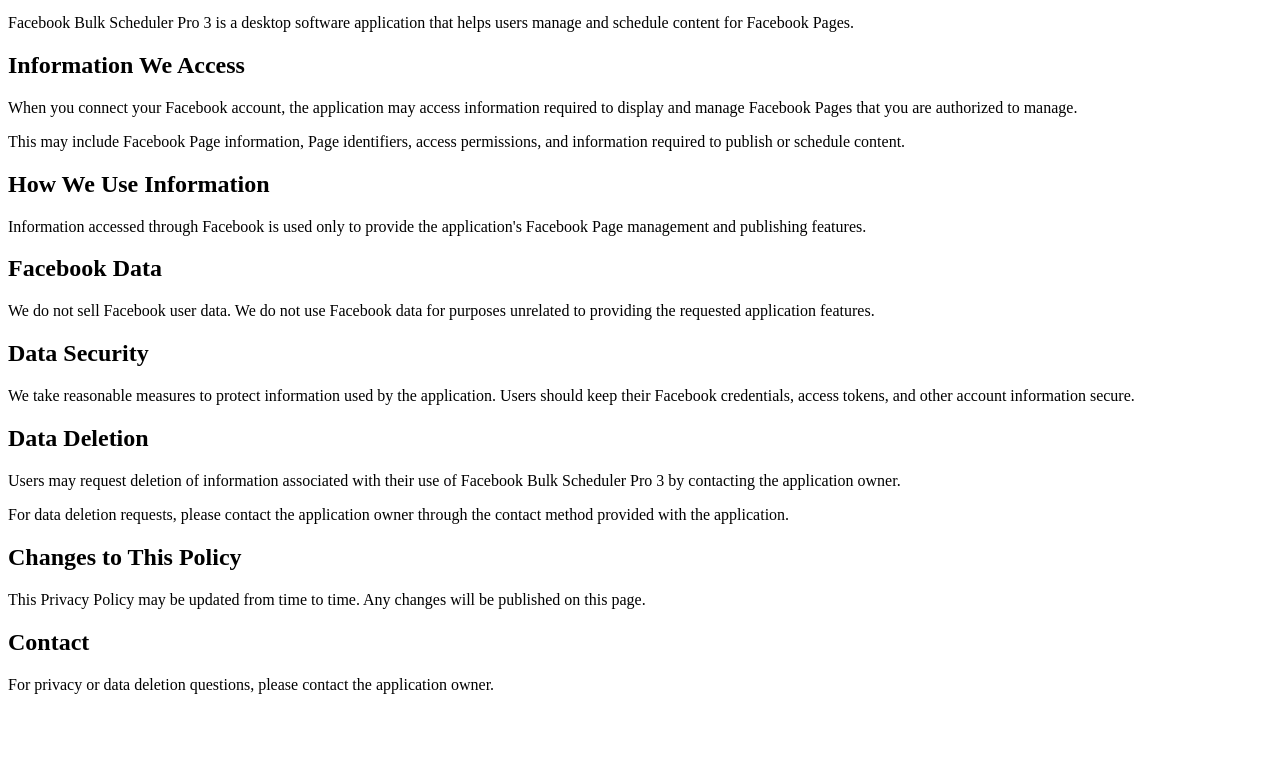
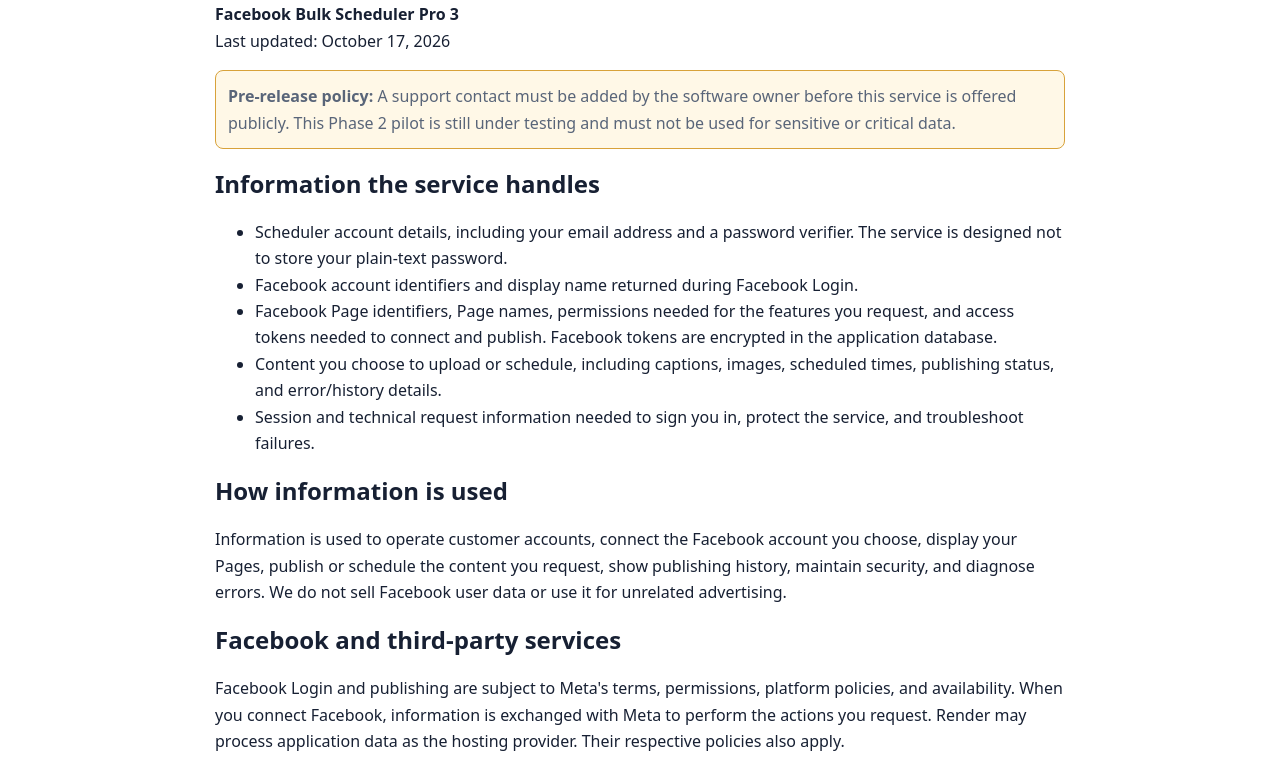
Before and after one commit to sanjagdew1-spec/facebook-bulk-scheduler-pro-3, a website: page privacy-policy.html in a window 1280 px wide. Shown: the part 100-871 px from the top of the page. Before the commit the page ends 810 px from the top, so only its background shows below. Drawn offline with Linux system fonts and the light colour scheme.

Commit message:
Update Phase 2 privacy policy for customer accounts and pre-release data handling

```diff
--- a/privacy-policy.html
+++ b/privacy-policy.html
@@ -1,79 +1,46 @@
-<!DOCTYPE html>
+<!doctype html>
 <html lang="en">
 <head>
-    <meta charset="UTF-8">
-    <meta name="viewport" content="width=device-width, initial-scale=1.0">
-    <title>Privacy Policy - Facebook Bulk Scheduler Pro 3</title>
+  <meta charset="utf-8">
+  <meta name="viewport" content="width=device-width, initial-scale=1">
+  <title>Privacy Policy — Facebook Bulk Scheduler Pro 3</title>
+  <style>body{max-width:850px;margin:40px auto;padding:0 20px;font:16px/1.65 system-ui,sans-serif;color:#172033}h1,h2{line-height:1.25}small,.notice{color:#596579}.notice{padding:12px;border:1px solid #d8a23a;border-radius:8px;background:#fff8e7}</style>
 </head>
 <body>
-    <h1>Privacy Policy</h1>
+  <h1>Privacy Policy</h1>
+  <p><strong>Facebook Bulk Scheduler Pro 3</strong><br>Last updated: October 17, 2026</p>
+  <p class="notice"><strong>Pre-release policy:</strong> A support contact must be added by the software owner before this service is offered publicly. This Phase 2 pilot is still under testing and must not be used for sensitive or critical data.</p>
 
-    <p><strong>Last Updated:</strong> October 4, 2026</p>
+  <h2>Information the service handles</h2>
+  <ul>
+    <li>Scheduler account details, including your email address and a password verifier. The service is designed not to store your plain-text password.</li>
+    <li>Facebook account identifiers and display name returned during Facebook Login.</li>
+    <li>Facebook Page identifiers, Page names, permissions needed for the features you request, and access tokens needed to connect and publish. Facebook tokens are encrypted in the application database.</li>
+    <li>Content you choose to upload or schedule, including captions, images, scheduled times, publishing status, and error/history details.</li>
+    <li>Session and technical request information needed to sign you in, protect the service, and troubleshoot failures.</li>
+  </ul>
 
-    <p>
-        Facebook Bulk Scheduler Pro 3 is a desktop software application that helps
-        users manage and schedule content for Facebook Pages.
-    </p>
+  <h2>How information is used</h2>
+  <p>Information is used to operate customer accounts, connect the Facebook account you choose, display your Pages, publish or schedule the content you request, show publishing history, maintain security, and diagnose errors. We do not sell Facebook user data or use it for unrelated advertising.</p>
 
-    <h2>Information We Access</h2>
+  <h2>Facebook and third-party services</h2>
+  <p>Facebook Login and publishing are subject to Meta's terms, permissions, platform policies, and availability. When you connect Facebook, information is exchanged with Meta to perform the actions you request. Render may process application data as the hosting provider. Their respective policies also apply.</p>
 
-    <p>
-        When you connect your Facebook account, the application may access
-        information required to display and manage Facebook Pages that you are
-        authorized to manage.
-    </p>
+  <h2>Security and retention</h2>
+  <p>The application uses password hashing, server-side sessions, customer-scoped data access, and encryption for stored Facebook access tokens. These measures reduce risk but cannot guarantee absolute security. The free testing environment may lose stored data when its service restarts, sleeps, or is redeployed; it is not suitable for critical records or guaranteed scheduled publishing.</p>
+  <p>During the pilot, data is retained to provide the service and show scheduled jobs/history. You may revoke the app's Facebook permissions in Facebook settings. The owner must provide a working support contact and a tested deletion process before public launch so users can request deletion of scheduler account data, connected tokens, Pages, images, and job history.</p>
 
-    <p>
-        This may include Facebook Page information, Page identifiers, access
-        permissions, and information required to publish or schedule content.
-    </p>
+  <h2>Your choices</h2>
+  <ul>
+    <li>Connect only the Facebook account and Pages you want to use with the scheduler.</li>
+    <li>Revoke Facebook permissions through Facebook settings to stop future access.</li>
+    <li>Do not use the pre-release pilot for sensitive or business-critical information.</li>
+  </ul>
 
-    <h2>How We Use Information</h2>
+  <h2>Children</h2>
+  <p>This service is intended for people who are permitted to manage Facebook Pages and use the service under applicable laws and Meta's terms. It is not designed for children.</p>
 
-    <p>
-        Information accessed through Facebook is used only to provide the
-        application's Facebook Page management and publishing features.
-    </p>
-
-    <h2>Facebook Data</h2>
-
-    <p>
-        We do not sell Facebook user data. We do not use Facebook data for
-        purposes unrelated to providing the requested application features.
-    </p>
-
-    <h2>Data Security</h2>
-
-    <p>
-        We take reasonable measures to protect information used by the
-        application. Users should keep their Facebook credentials, access
-        tokens, and other account information secure.
-    </p>
-
-    <h2>Data Deletion</h2>
-
-    <p>
-        Users may request deletion of information associated with their use of
-        Facebook Bulk Scheduler Pro 3 by contacting the application owner.
-    </p>
-
-    <p>
-        For data deletion requests, please contact the application owner through
-        the contact method provided with the application.
-    </p>
-
-    <h2>Changes to This Policy</h2>
-
-    <p>
-        This Privacy Policy may be updated from time to time. Any changes will
-        be published on this page.
-    </p>
-
-    <h2>Contact</h2>
-
-    <p>
-        For privacy or data deletion questions, please contact the application
-        owner.
-    </p>
+  <h2>Policy changes and contact</h2>
+  <p>This policy may be updated as the service develops. A public support email or other reliable contact method must be published here before customers are onboarded. Until then, this page is a pre-release draft and the service is not ready for public customer use.</p>
 </body>
 </html>
```
